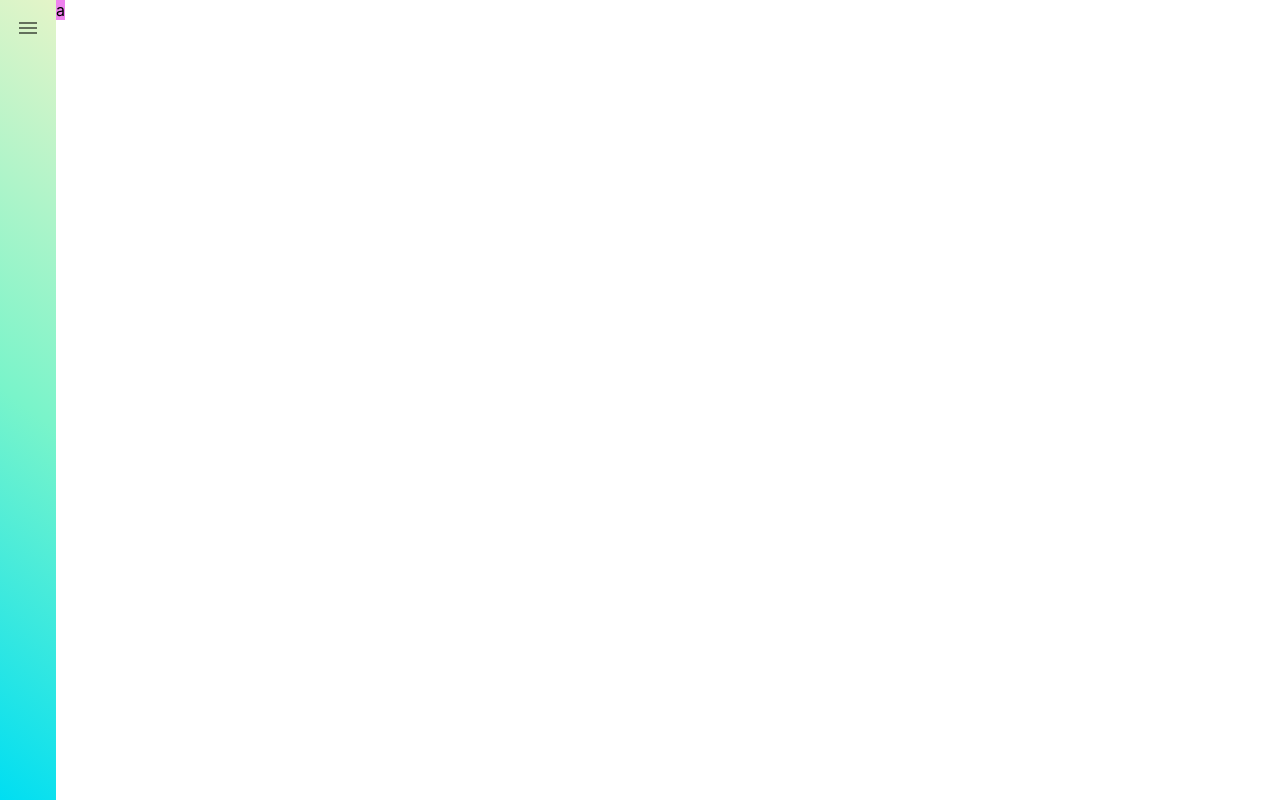
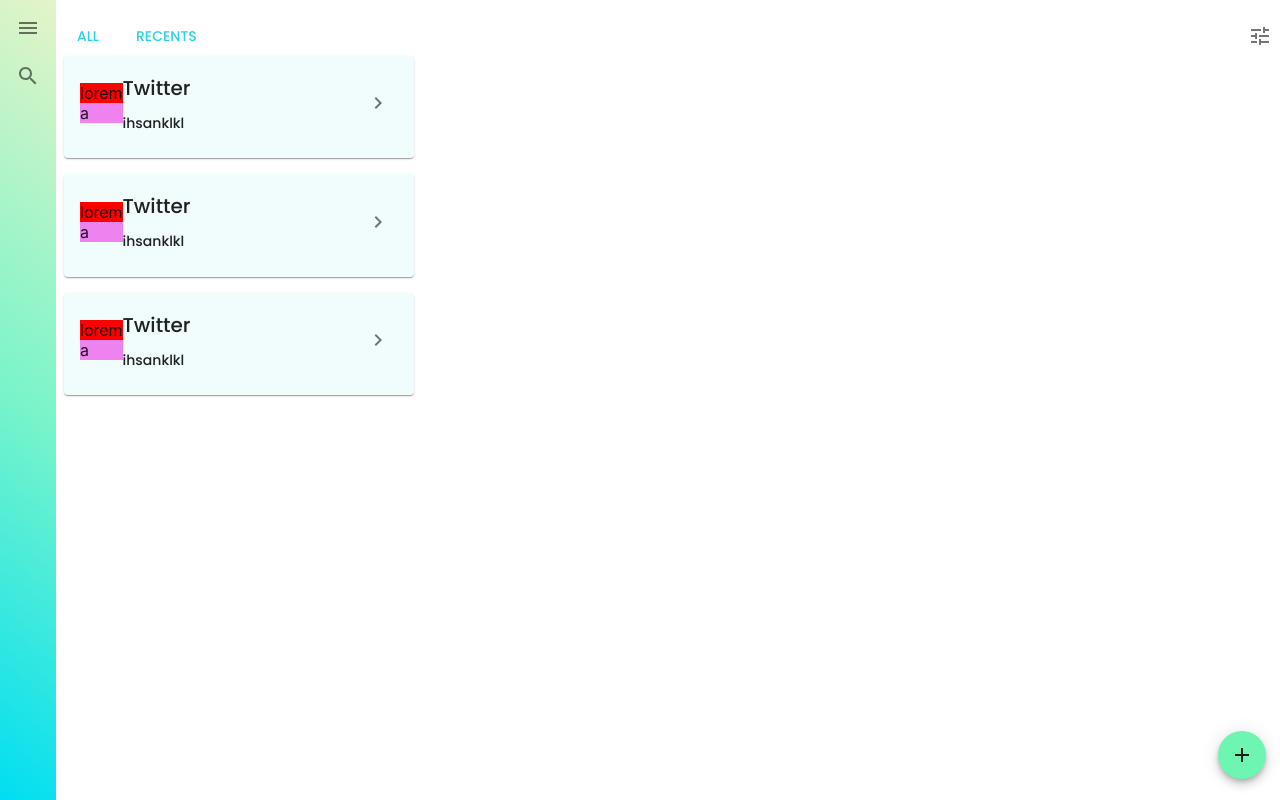
Before and after one commit to ihsankl/personal-password-manager, a Next.js app: page /main in a window 1280 px wide. Built offline with nearby package versions, Linux system fonts and the light colour scheme.

Commit message:
basic anim

```diff
--- a/pages/main/index.tsx
+++ b/pages/main/index.tsx
@@ -1,15 +1,73 @@
-import {Box, IconButton, Stack, useTheme} from '@mui/material';
+import {
+  alpha,
+  Box,
+  Button,
+  Card,
+  CardContent,
+  Fab,
+  IconButton,
+  Stack,
+  Typography,
+  useTheme,
+} from '@mui/material';
 import MenuIcon from '@mui/icons-material/Menu';
 import React from 'react';
+import {
+  Add as AddIcon,
+  ChevronRight as ChevronRightIcon,
+  KeyboardArrowDown as KeyboardArrowDownIcon,
+  Search as SearchIcon,
+  Tune as TuneIcon,
+} from '@mui/icons-material';
+
+interface Data {
+    id: string;
+    username: string;
+    description: string;
+    image: string;
+    password: string;
+    title: string;
+}
+
+const defaultData:Data[] = [
+  {
+    id: '1',
+    username: 'ihsanklkl',
+    description: 'lorem ipsum dolor sit amet',
+    image: 'https://source.unsplash.com/random',
+    password: '*******',
+    title: 'Twitter',
+  },
+  {
+    id: '2',
+    username: 'ihsanklkl',
+    description: 'lorem ipsum dolor sit amet',
+    image: 'https://source.unsplash.com/random',
+    password: '*******',
+    title: 'Twitter',
+  },
+  {
+    id: '3',
+    username: 'ihsanklkl',
+    description: 'lorem ipsum dolor sit amet',
+    image: 'https://source.unsplash.com/random',
+    password: '*******',
+    title: 'Twitter',
+  },
+];
 
 const index = () => {
+  const [data, setData] = React.useState(defaultData as Data[]);
+  const [isExpand, setIsExpand] = React.useState(false);
   const theme = useTheme();
   return (
-    <Stack direction='row' flex={1}>
-      <Stack
+    <>
+      <Box
+        zIndex={1}
         p='.5em'
         height='100%'
         position='fixed'
+        minWidth='40px'
         sx={{
           background: `linear-gradient(
             37deg,
@@ -19,14 +77,110 @@
           )`,
         }}
       >
-        <IconButton aria-label='menu'>
-          <MenuIcon fill={theme.palette.primary.contrastText} />
-        </IconButton>
+        <Stack gap='.5em'>
+          <IconButton aria-label='menu'>
+            <MenuIcon color='action' />
+          </IconButton>
+          <IconButton aria-label='search'>
+            <SearchIcon color='action' />
+          </IconButton>
+        </Stack>
+      </Box>
+      <Stack sx={{marginLeft: 'calc(40px + 1em)'}}>
+        <Stack
+          boxSizing='border-box'
+          py='1em'
+        >
+          <Stack
+            direction='row'
+            gap='.5em'
+          >
+            <Button variant='text'>
+              {`All`}
+            </Button>
+            <Button variant='text'>
+              {`Recents`}
+            </Button>
+            <Box flex={1} />
+            <IconButton
+              aria-label='filter'
+            >
+              <TuneIcon color='action' />
+            </IconButton>
+          </Stack>
+          <Stack
+            gap='1em'
+            px='.5em'
+          >
+            {data.map((value, index) => {
+              return (
+                <Card
+                  key={index}
+                  sx={{
+                    maxWidth: '350px',
+                    minWidth: '250px',
+                    width: '100%',
+                    background: alpha(theme.palette.primary.light, 0.1),
+                  }}
+                >
+                  <CardContent>
+                    <Stack direction='row' alignItems='center'>
+                      <Stack>
+                        <Box bgcolor='red' maxWidth={80}>
+                          {`lorem`}
+                        </Box>
+                        <Box bgcolor='violet' maxWidth={80}>
+                          {`a`}
+                        </Box>
+                      </Stack>
+                      <Stack flex={1} gap='.5em'>
+                        <Typography variant='h6'>
+                          {`${value.title}`}
+                        </Typography>
+                        <Typography variant='h6' fontSize={14}>
+                          {`${value.username}`}
+                        </Typography>
+                        {isExpand && (
+                          <Button
+                            variant='outlined'
+                            size='small'
+                          >
+                          Open Site
+                          </Button>
+                        )}
+                      </Stack>
+                      <IconButton
+                        onClick={()=> setIsExpand(!isExpand)}
+                        aria-label='expand'
+                      >
+                        {!isExpand ? (
+                          <ChevronRightIcon color='action' />
+                        ) : (
+                          <KeyboardArrowDownIcon color='action' />
+                        )}
+                      </IconButton>
+                    </Stack>
+                  </CardContent>
+                </Card>
+              );
+            })}
+          </Stack>
+        </Stack>
+        <Fab
+          size="medium"
+          color="secondary"
+          aria-label="add"
+          sx={{
+            position: 'fixed',
+            bottom: '1.5em',
+            right: '1em',
+            zIndex: 1,
+          }}
+        >
+          <AddIcon />
+        </Fab>
       </Stack>
-      <Box position='absolute' left='3.5em' flex={1} bgcolor='violet'>
-          a
-      </Box>
-    </Stack>
+    </>
   );
 };
 
```
Also changed, not shown: pages/index.tsx (+2 -18 lines), theme/layout.tsx (+13 -0 lines).
